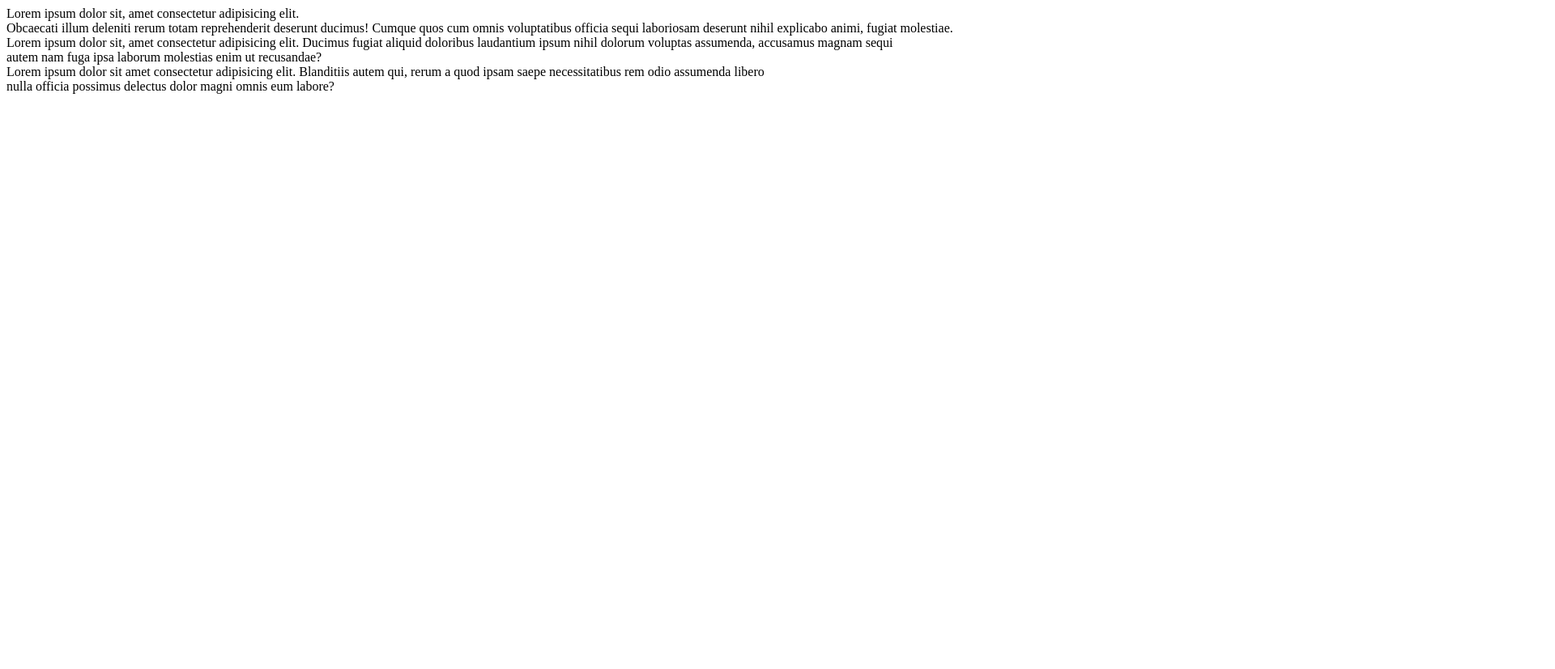
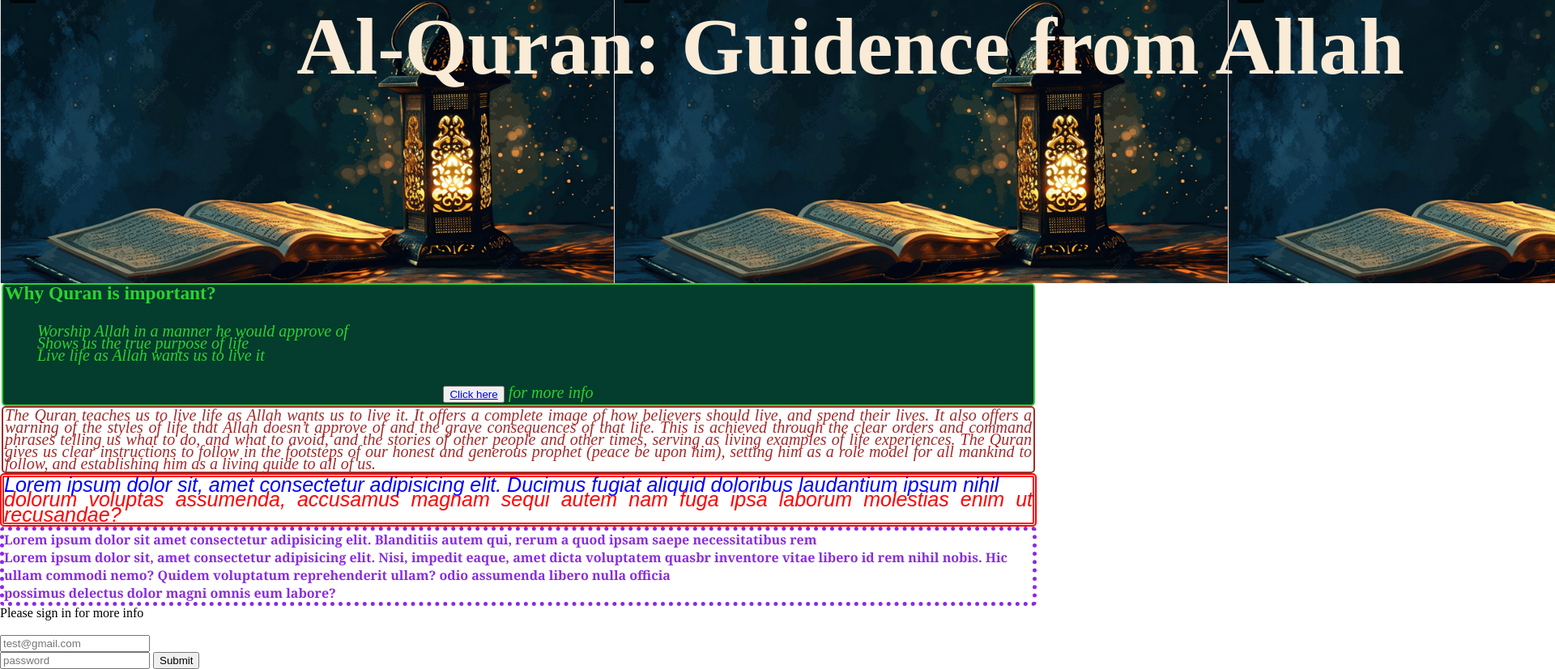
Before and after one commit to shakher86/practice-task-css, a plain HTML site: page index.html in a window 1280 px wide. Shown: the top 827 px of the page at 81% size, 1920 px wide, since content can reach past the window. Before the commit the page ends 800 px from the top, so only its background shows below. Drawn offline with Linux system fonts and the light colour scheme.

Commit message:
added layout and extra content

```diff
--- a/index.html
+++ b/index.html
@@ -4,16 +4,45 @@
     <meta charset="UTF-8">
     <meta name="viewport" content="width=device-width, initial-scale=1.0">
     <title>Practice Task CSS Module 2</title>
-    <link rel="stylesheet" href="">
+    <link rel="stylesheet" href="style/layout.css">
+    <style>
+h1{background-color: black;background-size: contain;font-size: 100px;text-align: center;background-image:  url('images/image1.PNG');height: 350px;
+width: 2100px;}
+    </style>
 </head>
 <body>
-    <div>Lorem ipsum dolor sit, amet consectetur adipisicing elit. <br>
-         Obcaecati illum deleniti rerum totam reprehenderit deserunt ducimus! Cumque quos cum omnis voluptatibus officia sequi laboriosam deserunt nihil explicabo animi, fugiat molestiae.</div>
-    <div>Lorem ipsum dolor sit, amet consectetur adipisicing elit. Ducimus fugiat aliquid doloribus laudantium ipsum nihil dolorum voluptas assumenda, accusamus magnam sequi <br>
-         autem nam fuga ipsa laborum molestias enim ut recusandae?</div>
+    <h1 style="color:antiquewhite" >Al-Quran: Guidence from Allah</h1>
     <div>
-        Lorem ipsum dolor sit amet consectetur adipisicing elit. Blanditiis autem qui, rerum a quod ipsam saepe necessitatibus rem odio assumenda libero <br>
-         nulla officia possimus delectus dolor magni omnis eum labore?
+    <div id="zero">
+        <h3 style="font-style:normal ;">Why Quran is important?</h3><br><br>
+       <ol type="i">Worship Allah in a manner he would approve of</ol>
+        <ol>Shows us the true purpose of life</ol>
+        <ol>Live life as Allah wants us to live it</ol><br>
+        <br>
+        <p style="text-align: center;"><button><a href="http://google.com">Click here</a></button> for more info</p>
+
     </div>
+    <div id="first">The Quran teaches us to live life as Allah wants us to live it. It offers a complete image of how believers should live, and spend their lives. It also offers a warning of the styles of life that Allah doesn’t approve of and the grave consequences of that life.
+
+        This is achieved through the clear orders and command phrases telling us what to do, and what to avoid, and the stories of other people and other times, serving as living examples of life experiences.
+
+        The Quran gives us clear instructions to follow in the footsteps of our honest and generous prophet (peace be upon him), setting him as a role model for all mankind to follow, and establishing him as a living guide to all of us. <br>
+    </div>
+    <div id="second"><p style="color:blue">Lorem ipsum dolor sit, amet consectetur adipisicing elit. Ducimus fugiat aliquid doloribus laudantium ipsum nihil</p>
+         dolorum voluptas assumenda, accusamus magnam sequi autem nam fuga ipsa laborum molestias enim ut recusandae?
+    </div>
+    <div class="third">
+       <p>Lorem ipsum dolor sit amet consectetur adipisicing elit. Blanditiis autem qui, rerum a quod ipsam saepe necessitatibus rem</p>
+         Lorem ipsum dolor sit, amet consectetur adipisicing elit. Nisi, impedit eaque, amet dicta voluptatem quasbr
+          inventore vitae libero id rem nihil nobis. Hic ullam commodi nemo? Quidem voluptatum reprehenderit ullam? odio assumenda libero
+         nulla officia <p>possimus delectus dolor magni omnis eum labore?</p>
+    </div>
+    <div class="form"><form>
+        <p>Please sign in for more info</p><br>
+        <input type="email" name="Email" id="email" placeholder="test@gmail.com"><br>
+        <input type="password" name="Password" id="password" placeholder="password">
+        <input type="submit" value="Submit">
+    </form></div>
+</div>
 </body>
 </html>
--- /dev/null
+++ b/style/layout.css
@@ -0,0 +1,17 @@
+#zero{
+    font-family: 'Times New Roman', Times, serif;font-size: 20px;font-weight: 200;text-align: justify;line-height: .75;border:2px;border-style: solid;border-radius: 5px;
+    border: shadow 10px;padding: 2px 2px 2px;margin-inline: 2px;color: rgb(44, 210, 49);font-style: italic;background-color: rgb(4, 60, 45) ;
+}
+#first{
+    font-family: 'Times New Roman', Times, serif;font-size: 20px;font-weight: 200;text-align: justify;line-height: .75;border:2px;border-style: solid;border-radius: 5px;
+    border: shadow 10px;padding: 2px 2px 2px;margin-inline: 2px;color: brown;font-style: italic;box-shadow: 2px;
+}
+#second{
+    font-family: Arial, Helvetica, sans-serif;font-size: 25px;text-align: justify;line-height: .75;border: 5px;border-style: double;border-radius: 5px;color:red;font-style: oblique;
+}
+.third{
+    border:5px;border-style: dotted;border-radius: 5px;font-family: Cambria, Cochin, Georgia, Times, 'Times New Roman', serif;font-weight: bold;font-style: initial;color:blueviolet;
+}
+*{
+    margin: 0;
+}
```
Also changed, not shown: images/image1.PNG (added).
